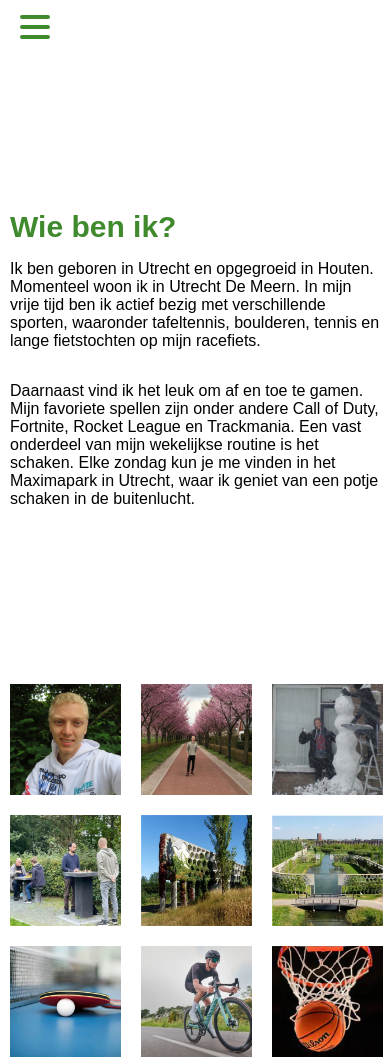
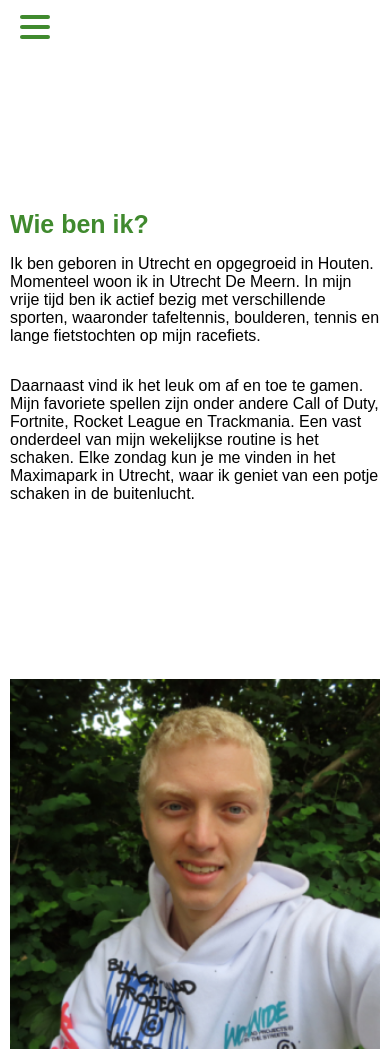
Before and after one commit to timmit147/portfolio_v2_13-10-2023, a plain HTML site: page tim.html in a window 390 px wide. Shown: the top 1060 px of the page. Drawn offline with Linux system fonts and the light colour scheme.

Commit message:
titles and images responsive

```diff
--- a/css/style.css
+++ b/css/style.css
@@ -7,7 +7,6 @@
 body {
     padding: 0px 60px;
     margin: 0px auto;
-    height: 100vh;
     font-family: sans-serif;
     max-width: 1500px;
     position: relative;
@@ -512,12 +511,13 @@ nav a:hover:after,nav a.active:after {
 }
 
 .foto-block .images{
-    display: flex;
+    display: grid;
     gap: 20px;
+    grid-template-columns: 1fr 1fr 1fr;
 }
 
+
 .foto-block .images img{
-    width: 30%;
     height: fit-content;
 }
 
@@ -556,7 +556,7 @@ nav a:hover:after,nav a.active:after {
     }
 
     h1{
-        font-size: 50px;
+        font-size: 30px;
     }
 
     #contact header{
@@ -576,6 +576,10 @@ nav a:hover:after,nav a.active:after {
         height: auto;
     }
 
+    .foto-block .images {
+        grid-template-columns: 1fr 1fr;
+    }
+
 }
 
 @media screen and (max-width: 400px) {
@@ -592,9 +596,13 @@ nav a:hover:after,nav a.active:after {
     }
 
     h1{
-        font-size: 30px;
+        font-size: 25px;
     }
     h2{
         font-size: 20px;
     }
+
+    .foto-block .images {
+        grid-template-columns: 1fr;
+    }
 }
```
